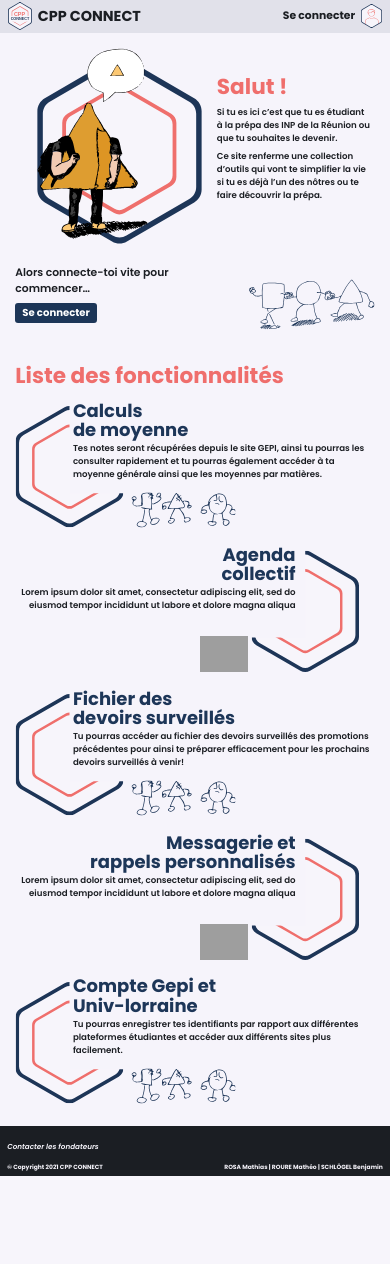
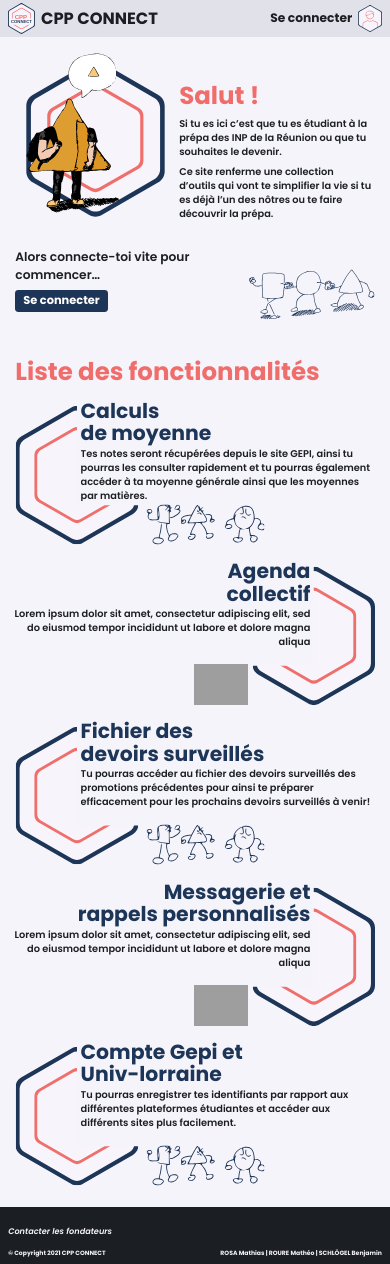
Before and after one commit to mathias-rosa/CPP-CONNECT, a Flask app: page / in a window 390 px wide. Before the commit the page ends 1176 px from the top, so only its background shows below. Run offline with Flask 2, Linux system fonts and the light colour scheme; some libraries are stand-ins or nearby versions; grey boxes are pictures that could not be loaded.

Commit message:
Un peu plus responsive et début profil

```diff
--- a/app/static/styles/styles.css
+++ b/app/static/styles/styles.css
@@ -190,9 +190,6 @@ p, h1, h2{
 
 @media only screen and (max-width: 600px) {
     body {
-      font-size: 0.45em;
-    }
-    #hexagon {
-        width: 17em;
+      font-size: 0.51em;
     }
   }
--- a/app/static/styles/styles_accueil.css
+++ b/app/static/styles/styles_accueil.css
@@ -9,7 +9,7 @@
 .illustration-1{
     display: flex;
     height: fit-content;
-    margin-left: 3em;
+    margin-left: 3%;
 }
 #hexagon{
     display: flex;
@@ -77,7 +77,7 @@
 .fiche-2{
     display: flex;
     flex-direction: row-reverse;
-    margin-right: 3em;
+    margin-right: 2%;
     margin-bottom: 6%;
 }
 .fiche-image{
@@ -111,7 +111,7 @@
     align-content: flex-end;
     align-items: flex-end;
     text-align: end;
-    margin-right: 8em;
+    margin-right: 7em;
     margin-left: 3%;
 }
 .fiche-texte-1 h1{
@@ -146,3 +146,10 @@
     font-size: 1.2em;
     width: 100%;
 }
+
+
+@media only screen and (max-width: 600px) {
+    #hexagon {
+        width: 17em;
+    }
+  }
```
